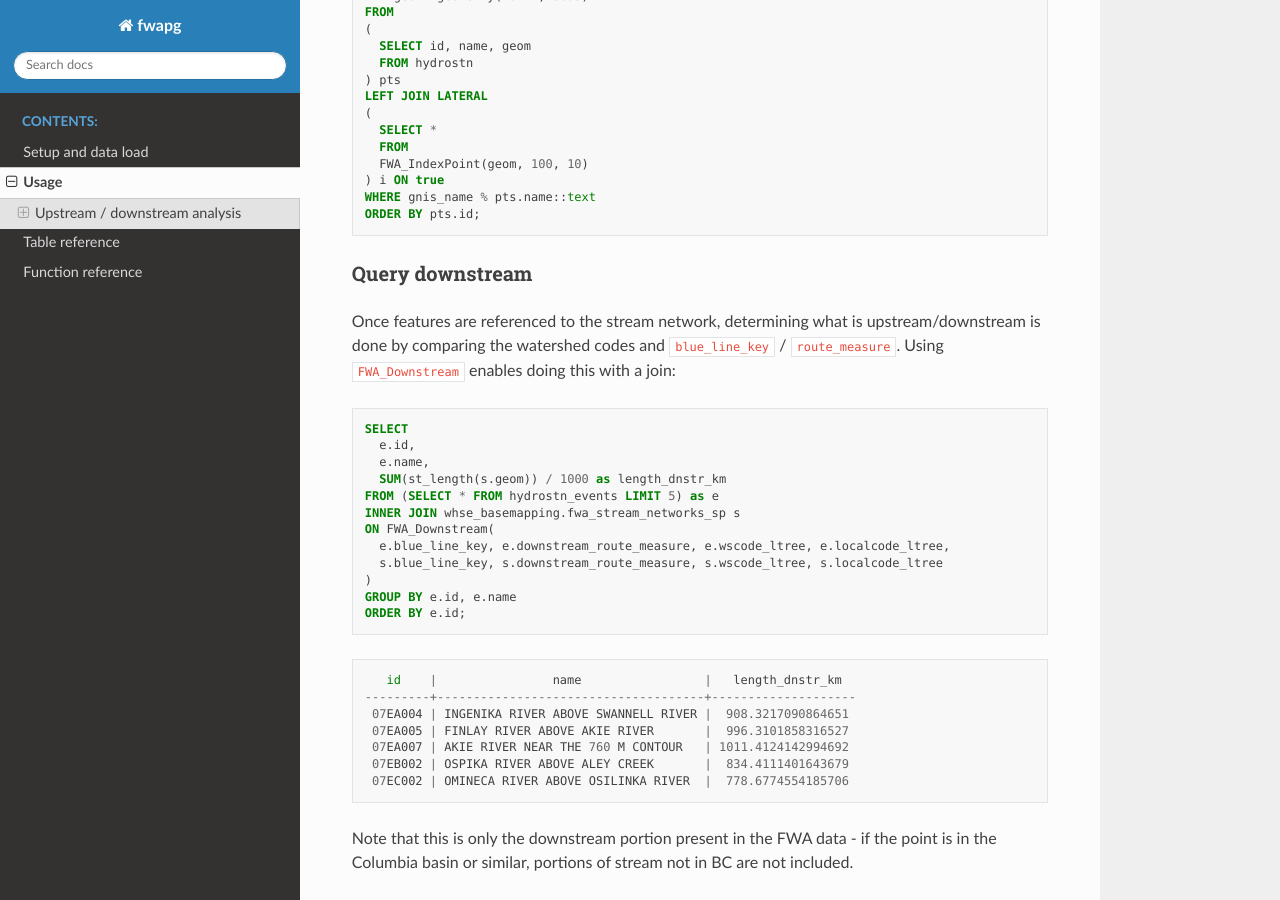
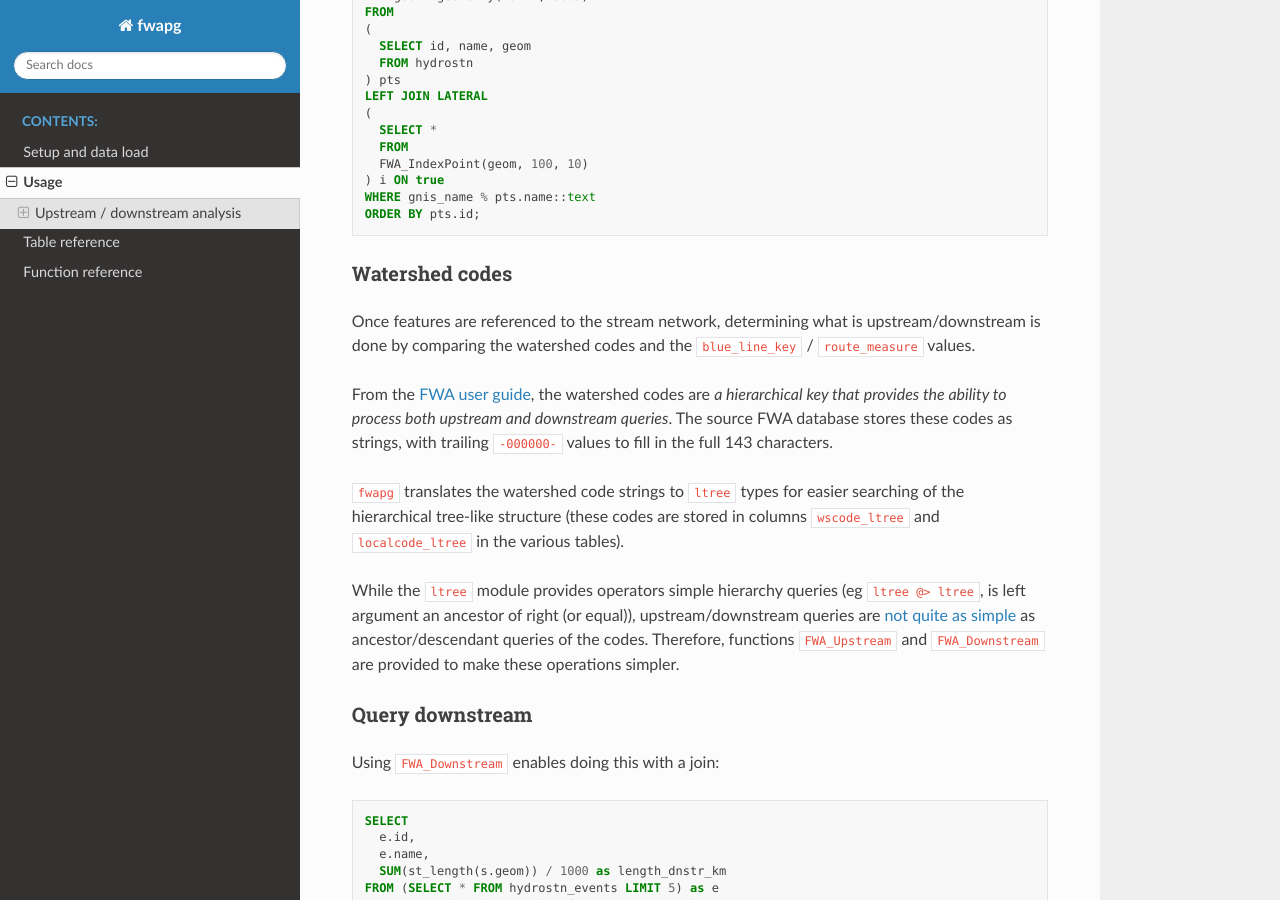
Before and after one commit to smnorris/fwapg, a Sphinx documentation site: the page built from docs/02_usage.md, in a window 1280 px wide and 900 px high, scrolled down 4165 px. Built offline with Sphinx 7.4.7 and the Read the Docs theme 2.0.0, drawn with Linux system fonts in a browser that asks for light colours.

Commit message:
basic description of ltree wscodes

````diff
--- a/docs/02_usage.md
+++ b/docs/02_usage.md
@@ -195,9 +195,19 @@ WHERE gnis_name % pts.name::text
 ORDER BY pts.id;
 ```
 
+### Watershed codes
+
+Once features are referenced to the stream network, determining what is upstream/downstream is done by comparing the watershed codes and the `blue_line_key` / `route_measure` values.
+
+From the [FWA user guide](https://www2.gov.bc.ca/gov/content/data/geographic-data-services/topographic-data/freshwater), the watershed codes are *a hierarchical key that provides the ability to process both upstream and downstream queries*. The source FWA database stores these codes as strings, with trailing `-000000-` values to fill in the full 143 characters.
+
+`fwapg` translates the watershed code strings to [`ltree`](https://www.postgresql.org/docs/current/ltree.html) types for easier searching of the hierarchical tree-like structure (these codes are stored in columns `wscode_ltree` and `localcode_ltree` in the various tables).
+
+While the `ltree` module provides operators simple hierarchy queries (eg `ltree @> ltree`, is left argument an ancestor of right (or equal)), upstream/downstream queries are [not quite as simple](https://github.com/smnorris/fwapg/blob/main/sql/functions/FWA_Upstream.sql) as ancestor/descendant queries of the codes. Therefore, functions `FWA_Upstream` and `FWA_Downstream` are provided to make these operations simpler.
+
 ### Query downstream
 
-Once features are referenced to the stream network, determining what is upstream/downstream is done by comparing the watershed codes and `blue_line_key` / `route_measure`. Using `FWA_Downstream` enables doing this with a join:
+ Using `FWA_Downstream` enables doing this with a join:
 
 ```sql
 SELECT
````
